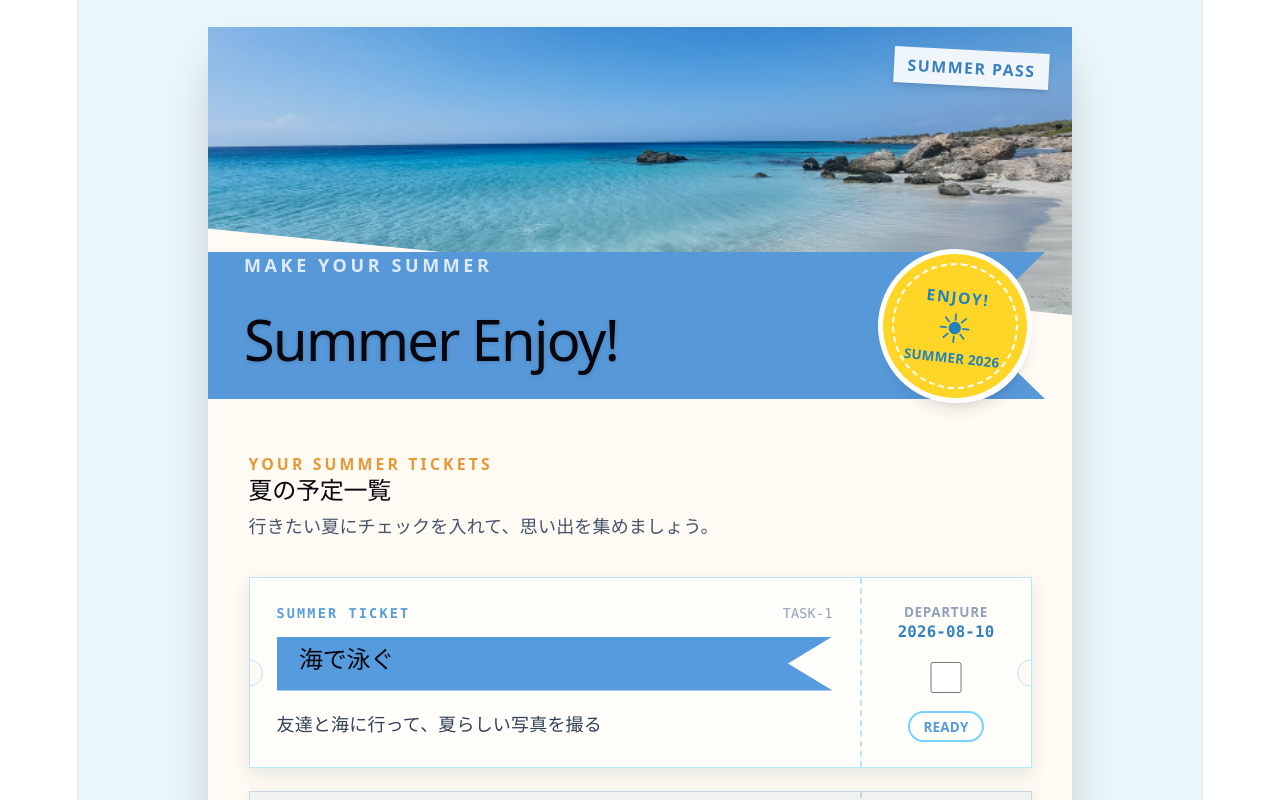
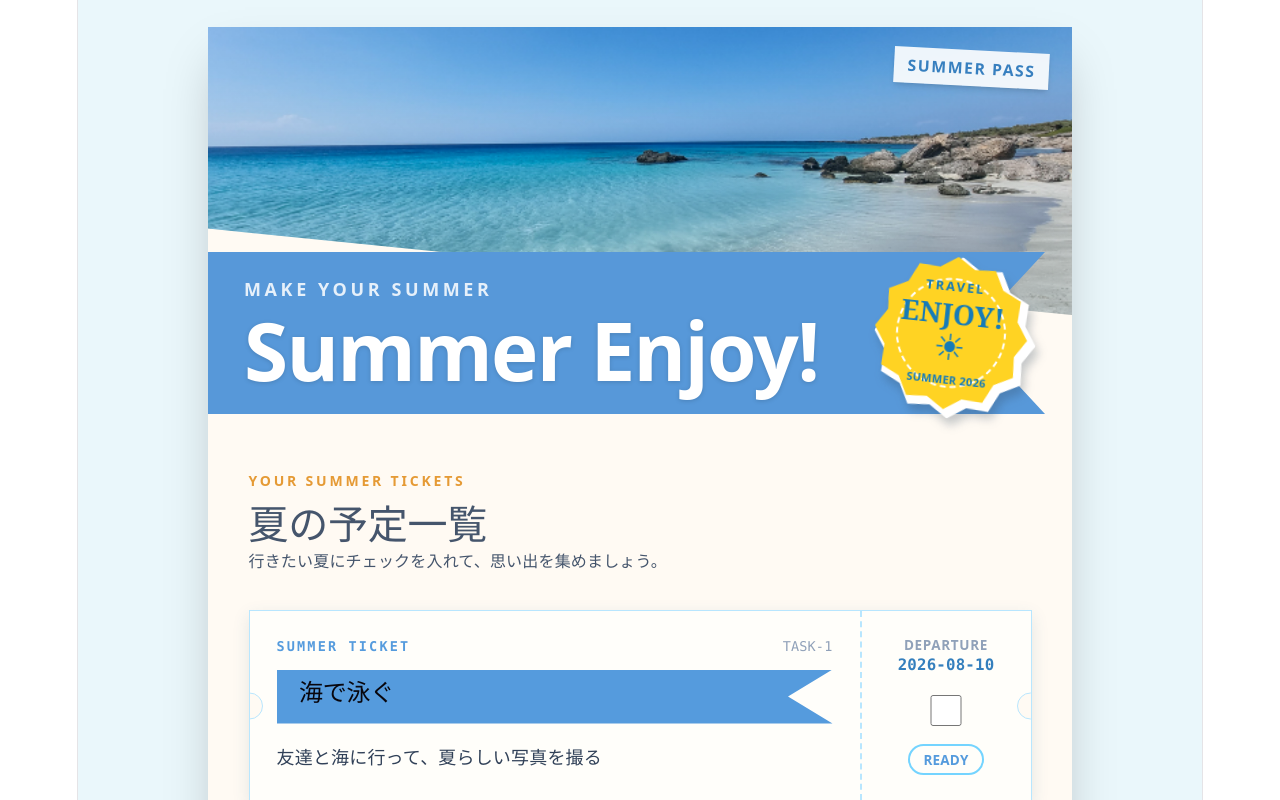
Before and after one commit to team411-uec/26-gassyuku-summer-enjoy, a React (Vite) app: page / in a window 1280 px wide. Shown: the top 800 px of the page. Built offline with nearby package versions, Linux system fonts and the light colour scheme.

Commit message:
style: ヘッダーと記念ステッカーのデザインを調整

```diff
--- a/src/main.tsx
+++ b/src/main.tsx
@@ -4,6 +4,13 @@ import { TaskList } from "./components/TaskList"
 import { mockTasks } from "./mocks/tasks"
 import type { Task } from "./types"
 import "./style.css"
+
+/*
+ * 外側と内側の点を15度ごとに交互に配置した形です。
+ * 12個のギザギザが等間隔に並びます。
+ */
+const stickerShape =
+  "polygon(50% 0%, 61.4% 7.5%, 75% 6.7%, 81.1% 18.9%, 93.3% 25%, 92.5% 38.6%, 100% 50%, 92.5% 61.4%, 93.3% 75%, 81.1% 81.1%, 75% 93.3%, 61.4% 92.5%, 50% 100%, 38.6% 92.5%, 25% 93.3%, 18.9% 81.1%, 6.7% 75%, 7.5% 61.4%, 0% 50%, 7.5% 38.6%, 6.7% 25%, 18.9% 18.9%, 25% 6.7%, 38.6% 7.5%)"
 
 function App() {
   const [tasks, setTasks] = useState<Task[]>(mockTasks)
@@ -15,12 +22,6 @@ function App() {
       ),
     )
   }
-
-  const completedCount = tasks.filter((task) => task.completed).length
-  const progress =
-    tasks.length === 0
-      ? 0
-      : Math.round((completedCount / tasks.length) * 100)
 
   return (
     <main className="min-h-screen bg-[#eaf7fb] px-3 py-6 text-left sm:px-6">
@@ -43,71 +44,152 @@ function App() {
               <div className="absolute inset-0 bg-gradient-to-t from-sky-500/10 to-transparent" />
             </div>
 
+            {/* 写真の上に貼った旅行ラベル */}
             <div className="absolute right-5 top-5 rotate-3 bg-white/90 px-3 py-1.5 text-sm font-bold tracking-widest text-[#377fbf] shadow-md">
               SUMMER PASS
             </div>
           </div>
 
-          {/* 左側にぴったり接続したタイトル帯 */}
+          {/* 左端に密着したタイトル帯 */}
           <div className="relative -mt-10 pr-3 sm:-mt-14 sm:pr-6">
             <div
-              className="relative flex min-h-24 items-center bg-[#5798d9] px-5 pr-28 shadow-lg sm:min-h-32 sm:px-8 sm:pr-36"
+              className="relative flex min-h-28 items-center bg-[#5798d9] px-5 pr-32 shadow-lg sm:min-h-36 sm:px-8 sm:pr-44"
               style={{
                 clipPath:
                   "polygon(0 0, 100% 0, 91% 50%, 100% 100%, 0 100%)",
               }}
             >
               <div>
-                <p className="mb-1 text-sm font-bold tracking-[0.2em] text-white/80 sm:text-base">
+                <p
+                  className="font-bold tracking-[0.2em]"
+                  style={{
+                    margin: "0 0 8px",
+                    color: "rgba(255, 255, 255, 0.85)",
+                    fontSize: "clamp(13px, 2vw, 18px)",
+                  }}
+                >
                   MAKE YOUR SUMMER
                 </p>
 
-                <h1 className="m-0 whitespace-nowrap font-serif text-[2.65rem] font-black leading-none tracking-tight text-white drop-shadow-sm sm:text-[5rem]">
+                <h1
+                  className="whitespace-nowrap font-serif tracking-tight drop-shadow-sm"
+                  style={{
+                    margin: 0,
+                    color: "#ffffff",
+                    fontSize: "clamp(42px, 7vw, 80px)",
+                    fontWeight: 900,
+                    lineHeight: 1,
+                  }}
+                >
                   Summer Enjoy!
                 </h1>
               </div>
             </div>
 
-            {/* 帯の上に貼った黄色いシール */}
-            <div className="absolute right-6 top-1/2 h-24 w-24 -translate-y-1/2 rotate-6 sm:right-10 sm:h-32 sm:w-32">
-              <div className="absolute inset-0 translate-x-1 translate-y-1 rounded-full bg-white shadow-lg" />
+            {/* 旅行鞄に貼ったような記念ステッカー */}
+            <div
+              className="absolute right-5 top-1/2 z-10 h-28 w-28 -translate-y-1/2 rotate-6 sm:right-9 sm:h-36 sm:w-36"
+              style={{
+                filter:
+                  "drop-shadow(4px 7px 5px rgba(45, 70, 90, 0.28))",
+              }}
+            >
+              {/* 少しずれた白い台紙 */}
+              <div
+                className="absolute inset-0 translate-x-1 translate-y-1 bg-white"
+                style={{
+                  clipPath: stickerShape,
+                }}
+              />
 
-              <div className="absolute inset-0 flex flex-col items-center justify-center rounded-full bg-[#ffd527] text-center text-[#2382bd] ring-[5px] ring-white">
-                <div className="absolute inset-2 rounded-full border-2 border-dashed border-white" />
+              {/* ギザギザした黄色いステッカー本体 */}
+              <div
+                className="absolute inset-1 flex items-center justify-center bg-[#ffd323]"
+                style={{
+                  clipPath: stickerShape,
+                }}
+              >
+                {/* 内側の破線 */}
+                <div className="absolute inset-[14%] rounded-full border-2 border-dashed border-white" />
 
-                <span className="relative text-xs font-black tracking-widest sm:text-sm">
+                <div className="relative flex flex-col items-center justify-center text-center text-[#167bb8]">
+                  <span
+                    className="font-black tracking-[0.15em]"
+                    style={{
+                      fontSize: "clamp(9px, 1.5vw, 13px)",
+                    }}
+                  >
+                    TRAVEL
+                  </span>
+
+                  <span
+                    className="font-serif font-black leading-none"
+                    style={{
+                      fontSize: "clamp(17px, 3vw, 28px)",
+                    }}
+                  >
                     ENJOY!
                   </span>
 
-                <span className="relative text-3xl leading-none sm:text-4xl">
+                  <span
+                    className="my-0.5 leading-none"
+                    style={{
+                      fontSize: "clamp(23px, 4vw, 36px)",
+                    }}
+                  >
                     ☀
                   </span>
 
-                <span className="relative text-[11px] font-bold sm:text-xs">
+                  <span
+                    className="font-bold tracking-wide"
+                    style={{
+                      fontSize: "clamp(8px, 1.3vw, 11px)",
+                    }}
+                  >
                     SUMMER 2026
                   </span>
+                </div>
               </div>
             </div>
           </div>
         </header>
 
         <section className="px-4 pb-12 pt-10 sm:px-9 sm:pt-12">
-          <div className="mb-8 flex flex-col gap-5 sm:flex-row sm:items-end sm:justify-between">
-            <div>
-              <p className="mb-2 text-sm font-black tracking-[0.2em] text-[#e59a35]">
+          <div className="mb-8">
+            <p
+              className="font-black tracking-[0.2em]"
+              style={{
+                margin: "0 0 6px",
+                color: "#e59a35",
+                fontSize: "14px",
+              }}
+            >
               YOUR SUMMER TICKETS
             </p>
 
-              <h2 className="m-0 text-3xl font-black text-[#286fae] sm:text-4xl">
+            <h2
+              style={{
+                margin: 0,
+                color: "var(--color-slate-600)",
+                fontSize: "clamp(30px, 4vw, 40px)",
+                fontWeight: 900,
+                lineHeight: 1.2,
+                opacity: 1,
+              }}
+            >
               夏の予定一覧
             </h2>
 
-              <p className="mt-3 text-base leading-relaxed text-slate-600">
+            <p
+              className="mt-3 text-base leading-relaxed text-slate-600"
+              style={{
+                fontSize: "16px",
+              }}
+            >
               行きたい夏にチェックを入れて、
               <br className="sm:hidden" />
               思い出を集めましょう。
             </p>
-            </div>
           </div>
 
           <TaskList tasks={tasks} onToggle={handleToggle} />
```
Lines whose indentation alone changed are shown as unchanged.
